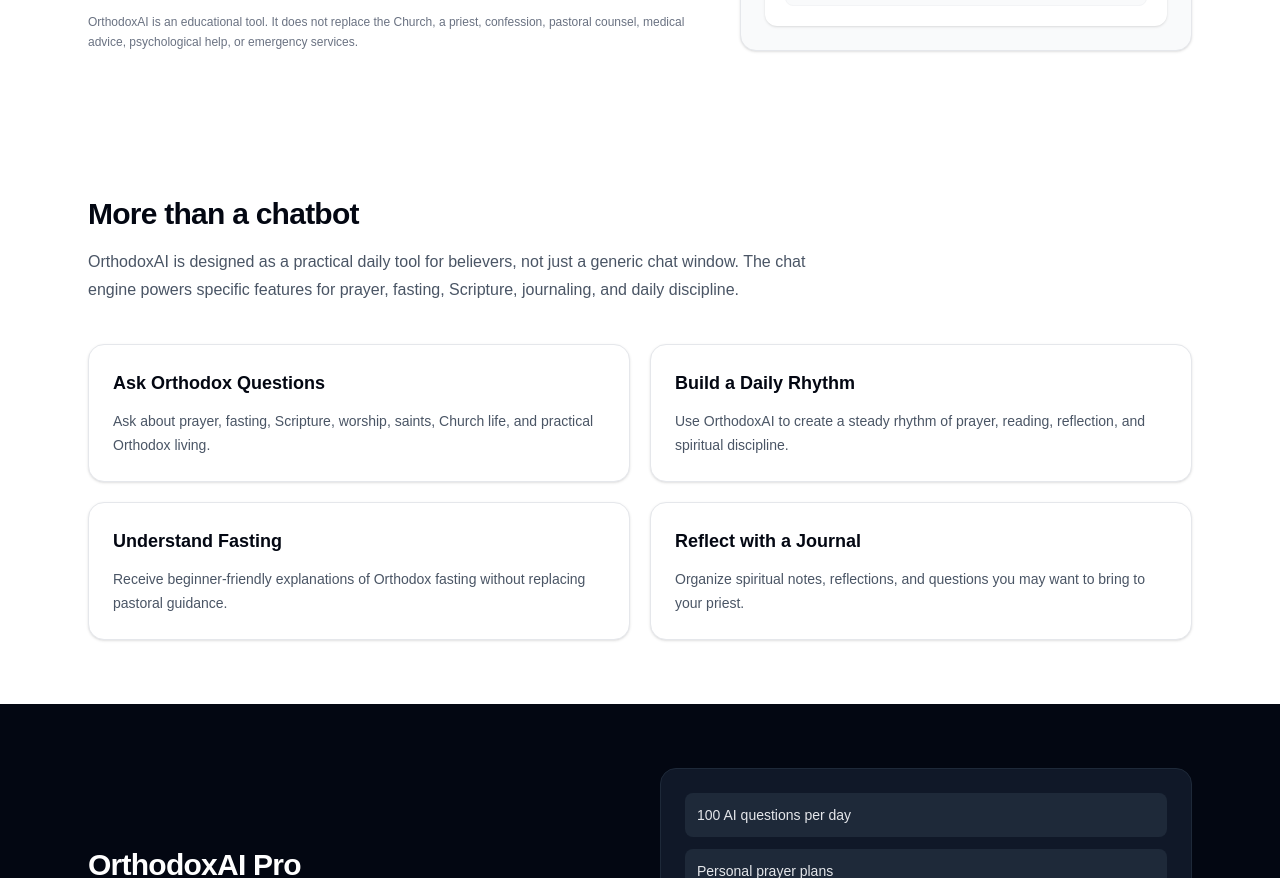
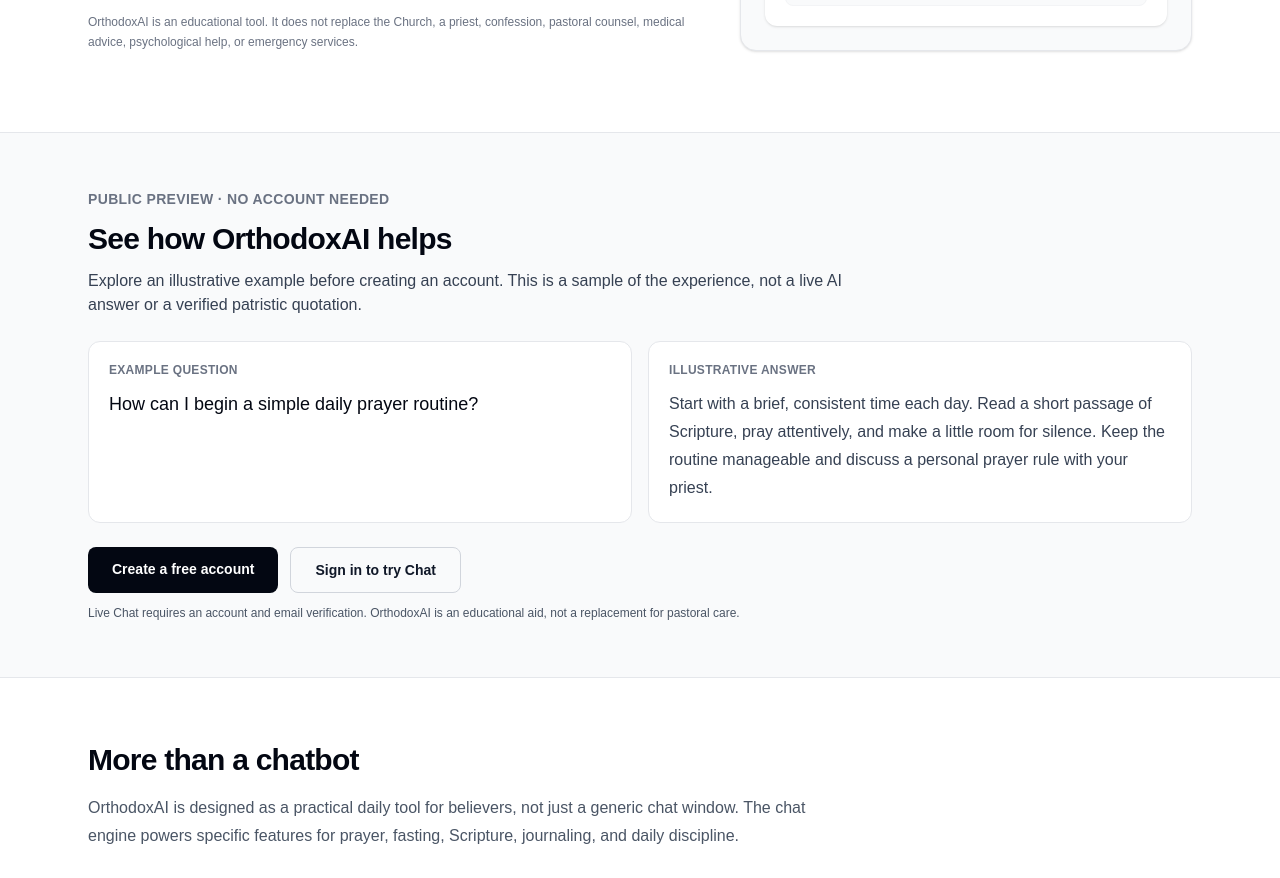
Before and after one commit to triplnj/orthodox-ai, a Next.js app: page / in a window 1280 px wide. Shown: the part 720-1598 px from the top of the page. Built offline with nearby package versions, Linux system fonts and the light colour scheme; no server answers.

Commit message:
Add transparent public sample demonstrating chat experience without bypassing auth

```diff
--- a/src/app/page.tsx
+++ b/src/app/page.tsx
@@ -117,6 +117,29 @@ export default function HomePage() {
         </div>
       </section>
 
+      <section id="try-orthodoxai" aria-labelledby="try-orthodoxai-title" className="border-y border-gray-200 bg-gray-50">
+        <div className="mx-auto max-w-6xl px-6 py-14">
+          <p className="text-sm font-semibold uppercase tracking-wide text-gray-500">Public preview · No account needed</p>
+          <h2 id="try-orthodoxai-title" className="mt-3 text-3xl font-bold tracking-tight text-gray-950">See how OrthodoxAI helps</h2>
+          <p className="mt-3 max-w-3xl text-gray-700">Explore an illustrative example before creating an account. This is a sample of the experience, not a live AI answer or a verified patristic quotation.</p>
+          <div className="mt-6 grid gap-4 md:grid-cols-2">
+            <div className="rounded-xl border border-gray-200 bg-white p-5">
+              <p className="text-xs font-semibold uppercase tracking-wide text-gray-500">Example question</p>
+              <p className="mt-3 text-lg font-medium text-gray-950">How can I begin a simple daily prayer routine?</p>
+            </div>
+            <div className="rounded-xl border border-gray-200 bg-white p-5">
+              <p className="text-xs font-semibold uppercase tracking-wide text-gray-500">Illustrative answer</p>
+              <p className="mt-3 leading-7 text-gray-700">Start with a brief, consistent time each day. Read a short passage of Scripture, pray attentively, and make a little room for silence. Keep the routine manageable and discuss a personal prayer rule with your priest.</p>
+            </div>
+          </div>
+          <div className="mt-6 flex flex-wrap gap-3">
+            <Link href="/register" className="rounded-lg bg-gray-950 px-6 py-3 text-sm font-semibold text-white hover:bg-gray-800">Create a free account</Link>
+            <Link href="/login?next=/chat" className="rounded-lg border border-gray-300 px-6 py-3 text-sm font-semibold text-gray-900 hover:border-gray-950">Sign in to try Chat</Link>
+          </div>
+          <p className="mt-3 text-xs text-gray-600">Live Chat requires an account and email verification. OrthodoxAI is an educational aid, not a replacement for pastoral care.</p>
+        </div>
+      </section>
+
       <section className="mx-auto max-w-6xl px-6 py-16">
         <div className="max-w-3xl">
           <h2 className="text-3xl font-bold tracking-tight text-gray-950">
```
